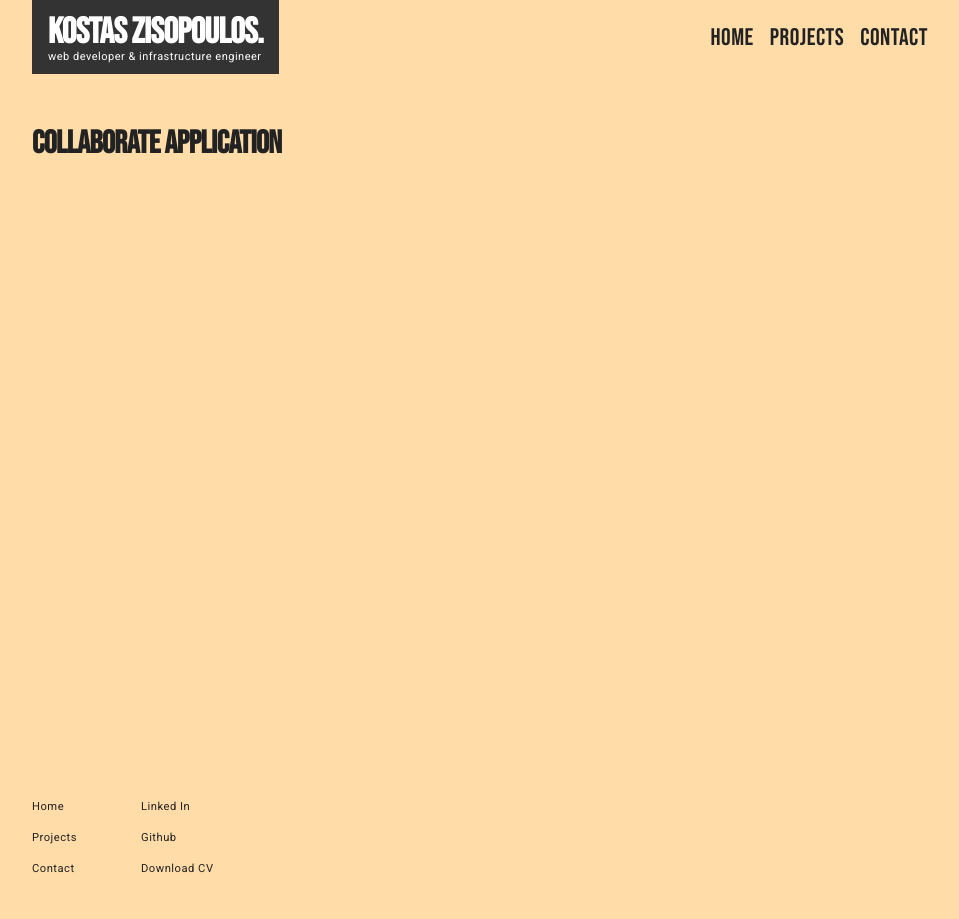
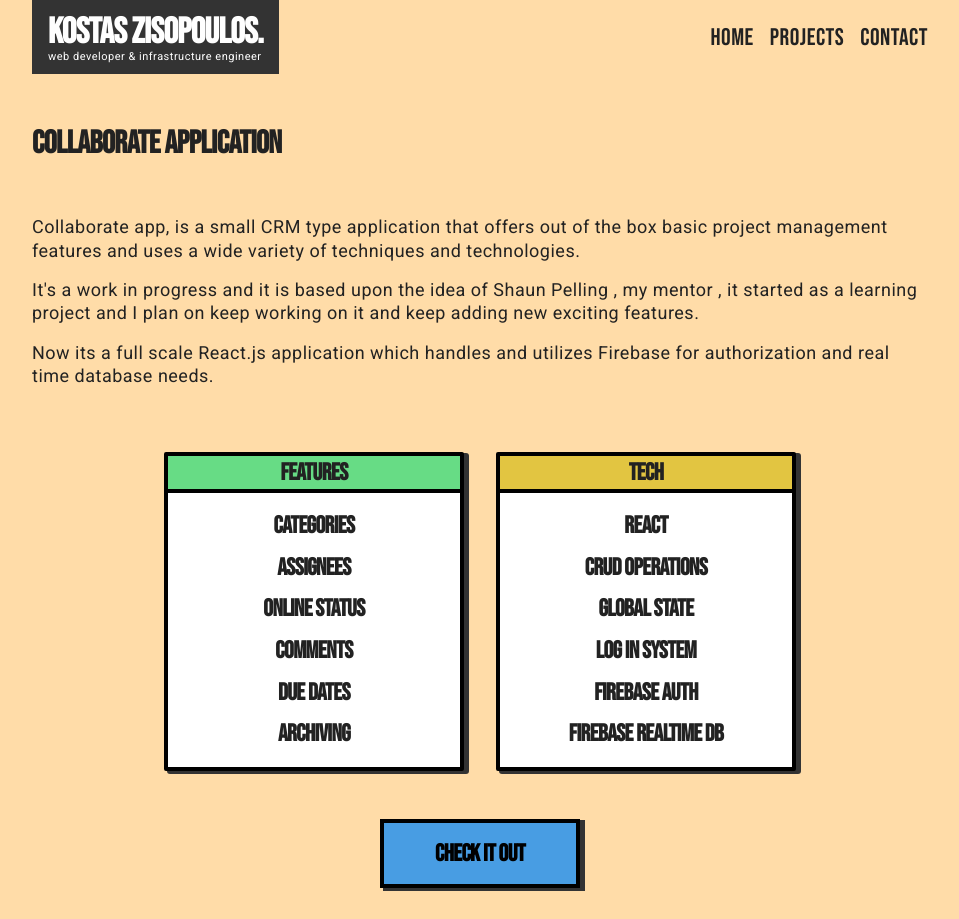
Before and after one commit to kzisopoulos/kostaszisopoulos, a Next.js app: page /projects/collaborate in a window 1280 px wide. Shown: the top 919 px of the page, without its empty margins (160-1119 px from the left). Built offline with nearby package versions, Linux system fonts and the light colour scheme.

Commit message:
Added and styled collaborate app page

```diff
--- a/pages/projects/collaborate.js
+++ b/pages/projects/collaborate.js
@@ -1,9 +1,94 @@
 import React from 'react';
-
+import Link from 'next/link';
 const collaborate = () => {
   return (
     <div className="page__container">
       <h1>Collaborate application</h1>
+      <div className="collab__desc">
+        <p>
+          Collaborate app, is a small CRM type application that offers out of
+          the box basic project management features and uses a wide variety of
+          techniques and technologies.
+        </p>
+        <p>
+          It's a work in progress and it is based upon the idea of Shaun Pelling
+          , my mentor , it started as a learning project and I plan on keep
+          working on it and keep adding new exciting features.
+        </p>
+        <p>
+          Now its a full scale React.js application which handles and utilizes
+          Firebase for authorization and real time database needs.
+        </p>
+      </div>
+      <div className="hero__cards">
+        <div className="card">
+          <div className="card__title">
+            <h2>features</h2>
+          </div>
+          <ul className="stack__list">
+            <li>
+              <h2>Categories</h2>
+            </li>
+            <li>
+              <h2>Assignees</h2>
+            </li>
+            <li>
+              <h2>Online Status</h2>
+            </li>
+            <li>
+              <h2>Comments</h2>
+            </li>
+            <li>
+              <h2>Due dates</h2>
+            </li>
+            <li>
+              <h2>Archiving</h2>
+            </li>
+          </ul>
+        </div>
+
+        <div className="card">
+          <div className="card__title hue">
+            <h2>TECH</h2>
+          </div>
+          <ul className="stack__list">
+            <li>
+              <h2>REACT</h2>
+            </li>
+            <li>
+              <h2>CRUD operations</h2>
+            </li>
+            <li>
+              <h2>Global state</h2>
+            </li>
+            <li>
+              <h2>log in system</h2>
+            </li>
+            <li>
+              <h2>Firebase Auth </h2>
+            </li>
+            <li>
+              <h2>Firebase Realtime DB</h2>
+            </li>
+          </ul>
+        </div>
+      </div>
+
+      <div className="collab__links">
+        <a
+          href="https://collab-f3cc5.firebaseapp.com/login"
+          target="_blank"
+          className="btn"
+        >
+          <h2>check it out</h2>
+        </a>
+
+        <Link href="/contact">
+          <a className="btn hue">
+            <h2>Request demo</h2>
+          </a>
+        </Link>
+      </div>
     </div>
   );
 };
--- a/styles/globals.css
+++ b/styles/globals.css
@@ -1,4 +1,10 @@
 @import url('https://fonts.googleapis.com/css2?family=Bebas+Neue&family=Roboto:wght@300;400;500;700;900&display=swap');
+
+* {
+  box-sizing: border-box;
+  padding: 0;
+  margin: 0;
+}
 html,
 body {
   padding: 0;
@@ -20,12 +26,6 @@ h6 {
   font-family: 'Bebas Neue', cursive;
   line-height: 1.4;
   letter-spacing: -0.5px;
-}
-
-* {
-  box-sizing: border-box;
-  padding: 0;
-  margin: 0;
 }
 
 a {
@@ -174,7 +174,7 @@ nav {
 
 /*
 ***************************************************************************************************************************
-                    MAIN COMPONENT STYLES
+                    MAIN PAGE STYLES
 ***************************************************************************************************************************
 */
 
@@ -194,6 +194,7 @@ nav {
   align-self: center;
 }
 .hero__quick-info p {
+  font-size: 18px;
   width: 100%;
   margin-top: 1.5rem;
   line-height: 1.3;
@@ -212,7 +213,6 @@ nav {
 }
 .card {
   width: 300px;
-  min-height: 300px;
   background-color: white;
   border: 4px solid black;
   box-shadow: rgba(0, 0, 0, 0) 0px 0px 0px, rgb(51, 51, 51) 4px 2px 0px 1px;
@@ -223,7 +223,6 @@ nav {
   text-align: center;
   background-color: #67dc85;
   border-bottom: 4px solid black;
-  margin-bottom: 1.5rem;
 }
 
 .hue {
@@ -234,6 +233,7 @@ nav {
   display: grid;
   place-items: center;
   gap: 0.5rem;
+  padding: 1rem 0;
 }
 @media screen and (min-width: 570px) {
   .hero__cards {
@@ -302,7 +302,7 @@ footer {
 
 /*
 ***************************************************************************************************************************
-                    CONTACT COMPONENT STYLES
+                    CONTACT PAGE STYLES
 ***************************************************************************************************************************
 */
 
@@ -493,3 +493,31 @@ input {
     gap: 2rem;
   }
 }
+
+/*
+***************************************************************************************************************************
+                    COLLAB PAGE STYLES
+***************************************************************************************************************************
+*/
+
+.collab__desc {
+  font-size: 18px;
+  margin-top: 3rem;
+  display: grid;
+  grid-template-columns: 1fr;
+  gap: 1rem;
+}
+
+.collab__links {
+  margin-top: 3rem;
+  display: flex;
+  flex-direction: column;
+  justify-content: center;
+  align-items: center;
+  gap: 2rem;
+}
+.collab__links a {
+  display: block;
+  min-width: 200px;
+  margin: 0 auto;
+}
```
